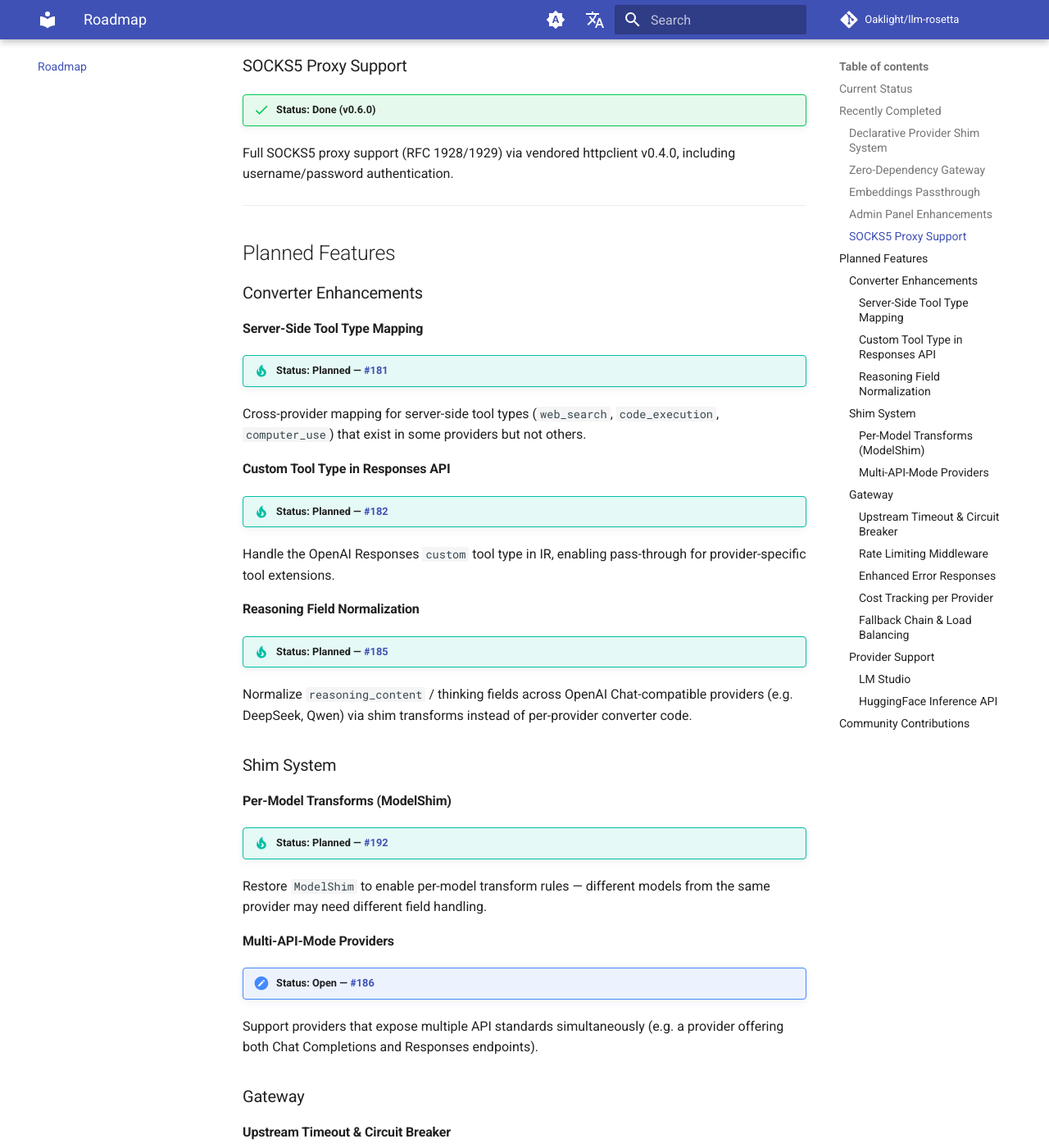
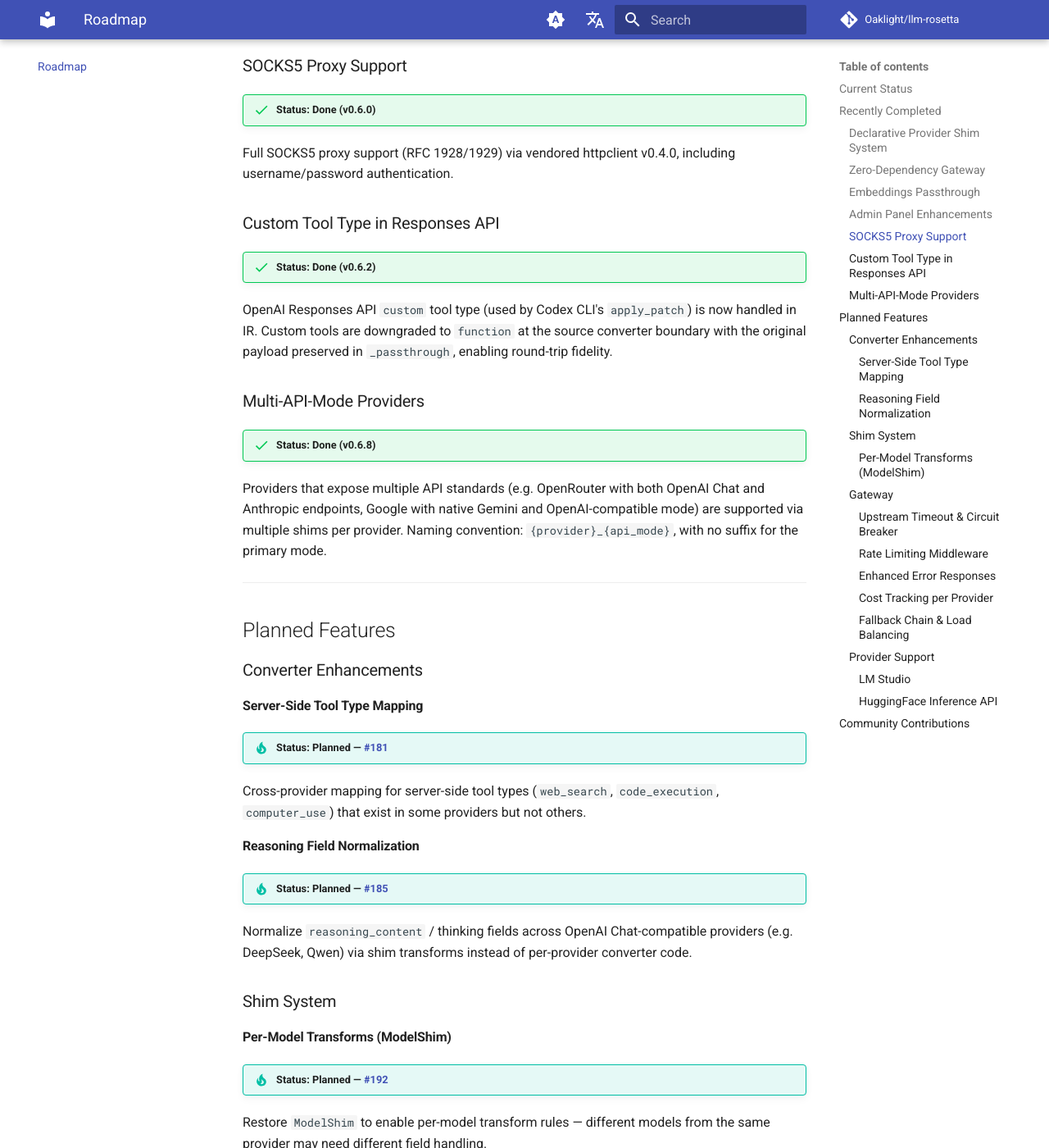
Before and after one commit to Oaklight/llm-rosetta, an MkDocs documentation site: the page built from docs/roadmap.md, in a window 1280 px wide and 1400 px high, scrolled down 1940 px. Shown: the whole window at 82% size. Built offline with MkDocs 1.6.1 and Material for MkDocs 9.7.7, drawn with Linux system fonts in a browser that asks for light colours; comment, search, counter and statistics services are not loaded; some of the changed text lies outside the part shown.

Commit message:
docs: update roadmap — mark #182 and #186 as done, #42 and #40 as deferred

```diff
--- a/docs/roadmap.md
+++ b/docs/roadmap.md
@@ -8,7 +8,7 @@ This page outlines the current feature status and areas where community contribu
 
 ## Current Status
 
-LLM-Rosetta v0.6.2 supports bidirectional conversion between 5 API standards:
+LLM-Rosetta v0.6.8 supports bidirectional conversion between 5 API standards:
 
 | Provider | Format | Streaming | Tool Calls | Embeddings |
 |----------|--------|:---------:|:----------:|:----------:|
@@ -63,6 +63,18 @@ Replaced Starlette + uvicorn + httpx with vendored zerodep `httpserver` and `htt
 
 Full SOCKS5 proxy support (RFC 1928/1929) via vendored httpclient v0.4.0, including username/password authentication.
 
+### Custom Tool Type in Responses API
+
+!!! success "Status: Done (v0.6.2)"
+
+OpenAI Responses API `custom` tool type (used by Codex CLI's `apply_patch`) is now handled in IR. Custom tools are downgraded to `function` at the source converter boundary with the original payload preserved in `_passthrough`, enabling round-trip fidelity.
+
+### Multi-API-Mode Providers
+
+!!! success "Status: Done (v0.6.8)"
+
+Providers that expose multiple API standards (e.g. OpenRouter with both OpenAI Chat and Anthropic endpoints, Google with native Gemini and OpenAI-compatible mode) are supported via multiple shims per provider. Naming convention: `{provider}_{api_mode}`, with no suffix for the primary mode.
+
 ---
 
 ## Planned Features
@@ -74,12 +86,6 @@ Full SOCKS5 proxy support (RFC 1928/1929) via vendored httpclient v0.4.0, includ
 !!! tip "Status: Planned — [#181](https://github.com/Oaklight/llm-rosetta/issues/181)"
 
 Cross-provider mapping for server-side tool types (`web_search`, `code_execution`, `computer_use`) that exist in some providers but not others.
-
-#### Custom Tool Type in Responses API
-
-!!! tip "Status: Planned — [#182](https://github.com/Oaklight/llm-rosetta/issues/182)"
-
-Handle the OpenAI Responses `custom` tool type in IR, enabling pass-through for provider-specific tool extensions.
 
 #### Reasoning Field Normalization
 
@@ -94,12 +100,6 @@ Normalize `reasoning_content` / thinking fields across OpenAI Chat-compatible pr
 !!! tip "Status: Planned — [#192](https://github.com/Oaklight/llm-rosetta/issues/192)"
 
 Restore `ModelShim` to enable per-model transform rules — different models from the same provider may need different field handling.
-
-#### Multi-API-Mode Providers
-
-!!! note "Status: Open — [#186](https://github.com/Oaklight/llm-rosetta/issues/186)"
-
-Support providers that expose multiple API standards simultaneously (e.g. a provider offering both Chat Completions and Responses endpoints).
 
 ### Gateway
 
@@ -137,15 +137,15 @@ Automatic failover to backup providers when the primary is unavailable, with opt
 
 #### LM Studio
 
-!!! note "Status: Open — [#42](https://github.com/Oaklight/llm-rosetta/issues/42)"
+!!! warning "Status: Deferred — [#42](https://github.com/Oaklight/llm-rosetta/issues/42)"
 
-[LM Studio](https://lmstudio.ai/) provides OpenAI-compatible local inference. Works with the existing `openai_chat` converter via gateway configuration.
+[LM Studio](https://lmstudio.ai/) provides OpenAI-compatible local inference. Works with the existing `openai_chat` converter via gateway configuration. Low priority as it already works without dedicated support.
 
 #### HuggingFace Inference API
 
-!!! note "Status: Open — [#40](https://github.com/Oaklight/llm-rosetta/issues/40)"
+!!! warning "Status: Deferred — [#40](https://github.com/Oaklight/llm-rosetta/issues/40)"
 
-[HuggingFace Inference API](https://huggingface.co/docs/api-inference/) supports multiple model formats. A dedicated converter or shim would enable routing to HuggingFace-hosted models.
+[HuggingFace Inference API](https://huggingface.co/docs/api-inference/) supports multiple model formats. A dedicated converter or shim would enable routing to HuggingFace-hosted models. Deferred pending community interest.
 
 ---
 
```
